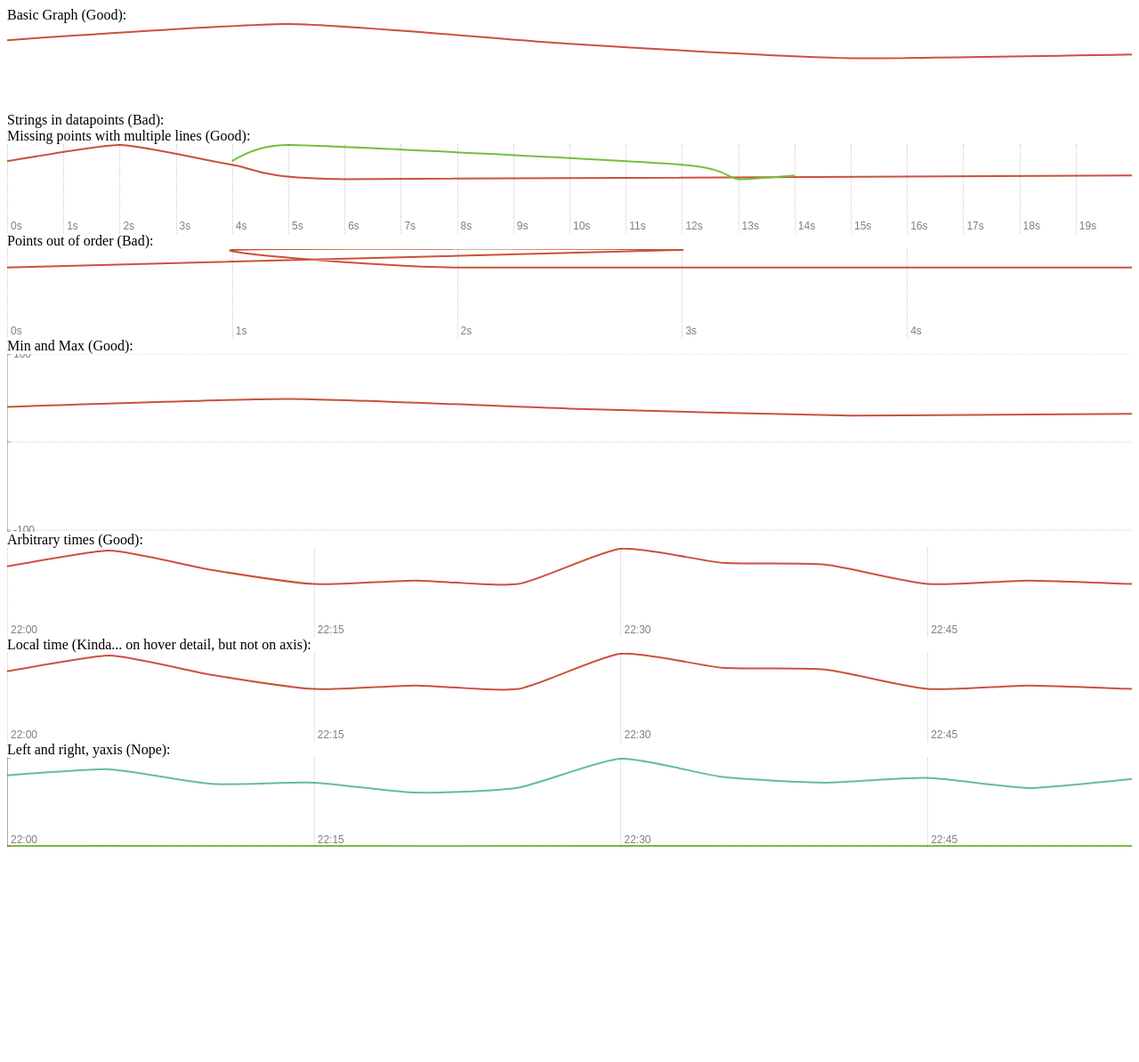
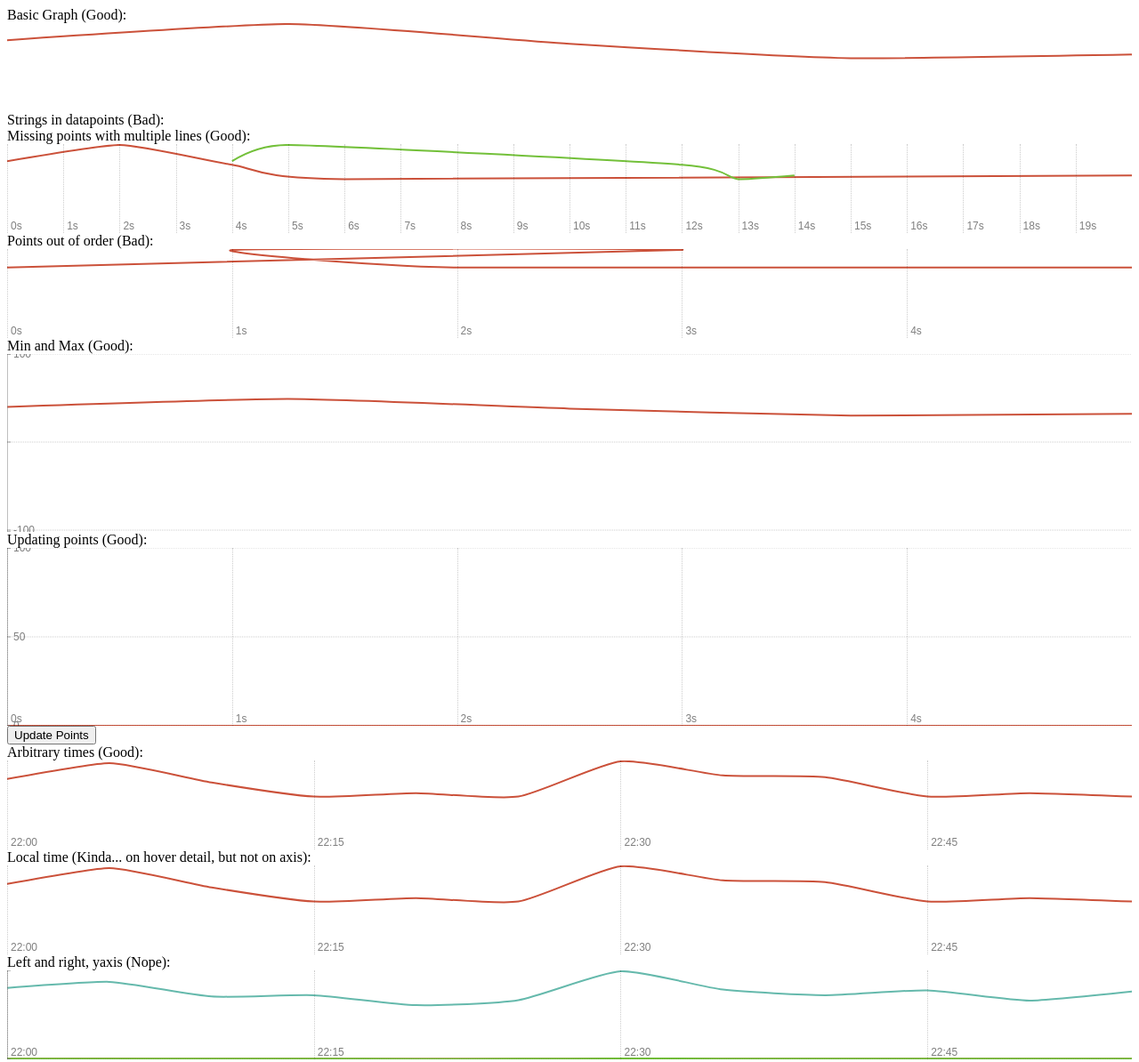
Before and after one commit to TritonDataCenter/manta-manowar, a website: page static/rickshaw_test.html in a window 1280 px wide. Shown: the whole page at 89% size. Before the commit the page ends 960 px from the top, so only its background shows below. Drawn offline with nearby package versions, Linux system fonts and the light colour scheme.

Commit message:
[MANTA-507] Minor refactoring of static files, adding new rickshaw test.

```diff
--- a/static/index.html
+++ b/static/index.html
@@ -6,69 +6,10 @@
     <link type="text/css" rel="stylesheet" href="css/extensions.css">
     <link type="text/css" rel="stylesheet" href="css/graph.css">
     <link type="text/css" rel="stylesheet" href="css/legend.css">
+    <link type="text/css" rel="stylesheet" href="css/manowar.css">
 
-    <style>
-      #features {
-        font-size: 0.9em;
-      }
-      .connected, .sortable, .exclude, .handles {
-#        margin: auto;
-        padding: 0;
-        -webkit-touch-callout: none;
-        -webkit-user-select: none;
-        -khtml-user-select: none;
-        -moz-user-select: none;
-        -ms-user-select: none;
-        user-select: none;
-      }
-      .sortable.grid {
-        overflow: hidden;
-      }
-      .connected li, .sortable li, .exclude li, .handles li {
-        list-style: none;
-        border: 1px solid #CCC;
-        color: #1C94C4;
-        margin: 5px;
-        padding: 5px;
-#        height: 22px;
-#        width: 1500px;
-      }
-      .handles span {
-        cursor: move;
-      }
-      li.disabled {
-        opacity: 0.5;
-      }
-      li.highlight {
-        background: #FEE25F;
-      }
-      li.sortable-placeholder {
-        border: 1px dashed #CCC;
-        background: none;
-        height: 150px
-      }
-
-      #Taken from view-source:http://code.shutterstock.com/rickshaw/examples/formatter.html
-      .rickshaw_graph .detail .x_label {
-        display: none
-      }
-      .rickshaw_graph .detail .item {
-        line-height: 1.4;
-        padding: 0.5em
-      }
-      .detail_swatch {
-        float: right;
-        display: inline-block;
-        width: 10px;
-        height: 10px;
-        margin: 0 4px 0 0
-      }
-      .rickshaw_graph .detail .date {
-        color: #a0a0a0
-      }
-    </style>
     <script src="js/d3.v2.js"></script>
-    <script src="//ajax.googleapis.com/ajax/libs/jquery/1.7.1/jquery.min.js"></script>
+    <script src="js/jquery-1.8.2.js"></script>
     <script src="js/jquery.sortable.js"></script>
     <script src="js/rickshaw.js"></script>
 
--- a/static/rickshaw_test.html
+++ b/static/rickshaw_test.html
@@ -8,7 +8,7 @@
     <link type="text/css" rel="stylesheet" href="css/legend.css">
 
     <script src="js/d3.v2.js"></script>
-    <script src="//ajax.googleapis.com/ajax/libs/jquery/1.7.1/jquery.min.js"></script>
+    <script src="js/jquery-1.8.2.js"></script>
     <script src="js/jquery.sortable.js"></script>
     <script src="js/rickshaw.js"></script>
 
@@ -196,11 +196,57 @@
                       tickFormat: Rickshaw.Fixtures.Number.formatKMBT
               });
               yaxis.render();
-
       }
       minmax();
     </script>
     </div>
+
+    <!-- Updating points -->
+    Updating points (Good):<br>
+    <div id="updatepoints"/>
+    <script type="text/javascript">
+      var UPDATE_POINTS_GRAPH = null;
+      function updatepoints() {
+              var palette = new Rickshaw.Color.Palette();
+              var graph = new Rickshaw.Graph({
+                      element: document.querySelector('#updatepoints'),
+                      height: 200,
+                      max: 100,
+                      renderer: 'line',
+                      series: [{
+                              data: [ { x: 0, y: 0 }, { x: 1, y: 0 },
+                                      { x: 2, y: 0 }, { x: 3, y: 0 },
+                                      { x: 4, y: 0 }, { x: 5, y: 0 } ],
+                              color: palette.color()
+                      }]
+              });
+              graph.palette = palette;
+              graph.render();
+              UPDATE_POINTS_GRAPH = graph;
+
+              var xAxis = new Rickshaw.Graph.Axis.Time({
+                      graph: graph
+              });
+              xAxis.render();
+
+              var yaxis = new Rickshaw.Graph.Axis.Y({
+                      graph: graph
+              });
+              yaxis.render();
+      }
+      updatepoints();
+
+      function updatepoints_() {
+              var length = UPDATE_POINTS_GRAPH.series[0].data.length;
+              for (var i = 0; i < length; ++i) {
+                      var random = Math.floor(Math.random() * 100);
+                      UPDATE_POINTS_GRAPH.series[0].data[i].y = random;
+              }
+              UPDATE_POINTS_GRAPH.render();
+      }
+    </script>
+    </div>
+    <input type="button" onclick="updatepoints_()" value="Update Points"><br>
 
     <!-- Handles time? -->
     Arbitrary times (Good):<br>
```
Also changed, not shown: static/css/manowar.css (added, +58 -0 lines).
